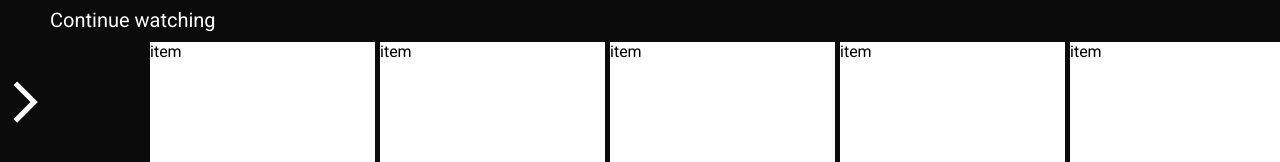
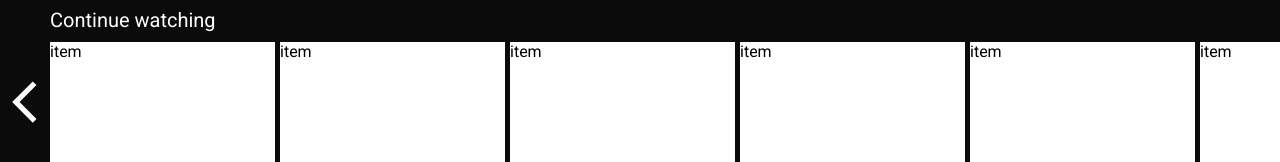
Before and after one commit to sbarchshevskiy/movie-streaming-react-css-practice, a React (Create React App) app: page / in a window 1280 px wide. Shown: the part 722-884 px from the top of the page. Built offline with nearby package versions, Linux system fonts and the light colour scheme.

Commit message:
add functionality to slider for right/left movements

```diff
--- a/src/components/list/List.js
+++ b/src/components/list/List.js
@@ -1,14 +1,29 @@
 import './List.scss';
 import {ArrowBackIosOutlined, ArrowForwardIosOutlined} from "@material-ui/icons";
 import ListItem from "../listItems/ListItem";
+import {useRef} from "react";
 
 export default function List(){
+
+  const listRef = useRef()
+
+  const handleClick = (direction) => {
+    let distance = listRef.current.getBoundingClientRect().x - 50;
+    if(direction === "right"){
+      listRef.current.style.transform = `translate(${230 + distance}px)`;
+    }
+    if(direction === "left"){
+      listRef.current.style.transform = `translate(${-230 + distance}px)`;
+    }
+
+    console.log('distance:', distance)
+  }
   return(
     <div className="list">
       <span className="list-title">Continue watching</span>
       <div className="wrapper">
-        <ArrowBackIosOutlined className="slider left"/>
-        <div className="container">
+        <ArrowBackIosOutlined className="slider right" onClick={() => handleClick("right")}/>
+        <div className="container" ref={listRef}>
           <ListItem/>
           <ListItem/>
           <ListItem/>
@@ -24,7 +39,7 @@ export default function List(){
           <ListItem/>
           <ListItem/>
         </div>
-        <ArrowForwardIosOutlined className="slider right"/>
+        <ArrowForwardIosOutlined className="slider left" onClick={()=> handleClick("left")}/>
       </div>
     </div>
   )
--- a/src/components/list/List.scss
+++ b/src/components/list/List.scss
@@ -17,7 +17,8 @@
       margin-left: 50px;
       display: flex;
       width: max-content;
-      transform: translate(100px);
+      transform: translate(0px);
+      transition: all 2s ease;
     }
     .slider{
       width: 50px;
```
